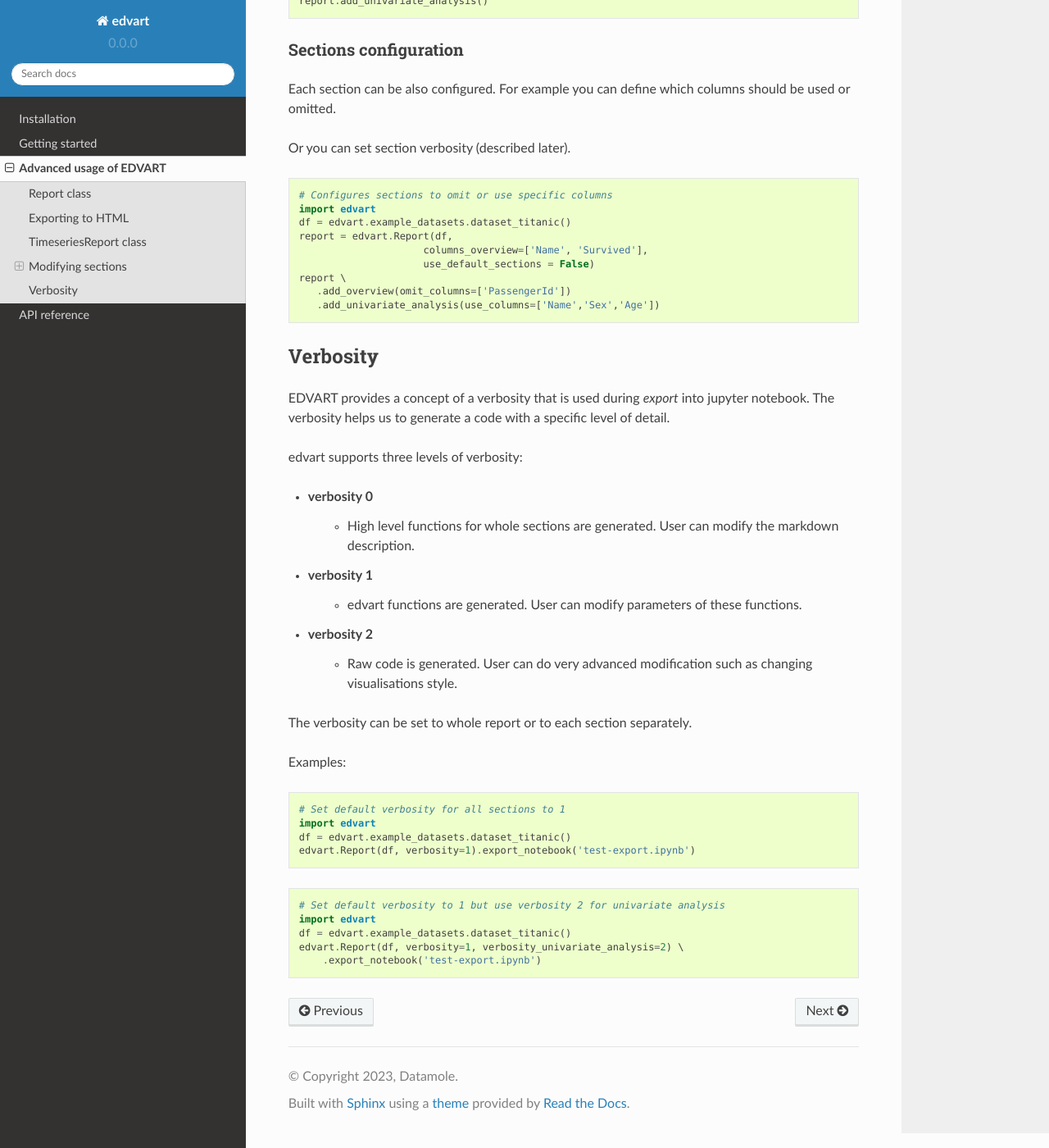
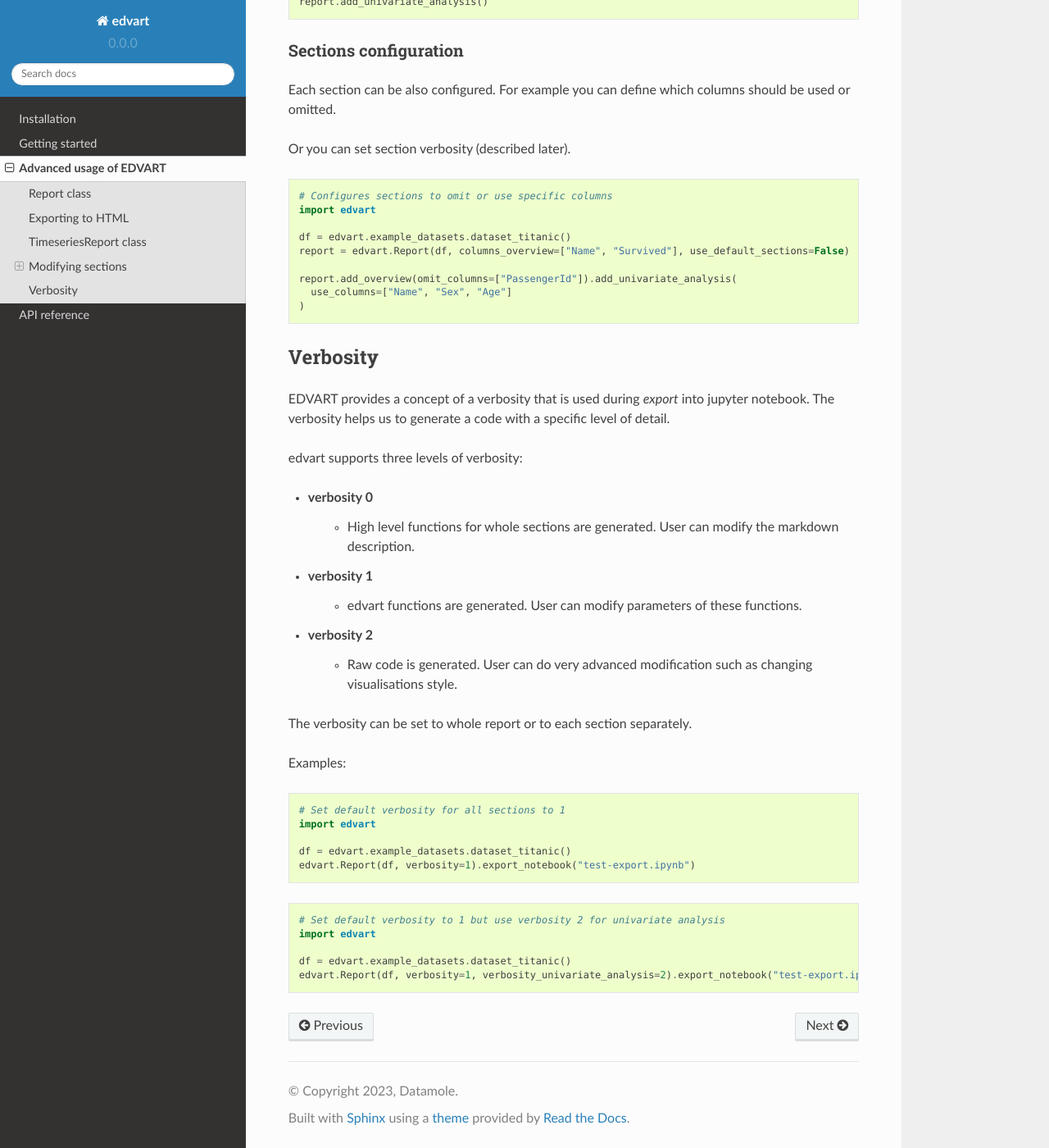
Before and after one commit to datamole-ai/edvart, a Sphinx documentation site: the page built from docs/advanced.rst, in a window 1280 px wide and 1400 px high, scrolled down 2457 px. Shown: the whole window at 82% size. Built offline with Sphinx 7.4.7 and the Read the Docs theme 2.0.0, drawn with Linux system fonts in a browser that asks for light colours; pages that are not in the unit, such as notebooks, are missing from menus.

```diff
--- a/docs/advanced.rst
+++ b/docs/advanced.rst
@@ -57,7 +57,7 @@ Each column is treated as a separate timeseries.
             ['2019Q4', 90000, 12000],
             ['2020Q1', 130000, 12000],
       ],
-      columns=['Quarter', 'Revenue', 'Profit']
+      columns=['Quarter', 'Revenue', 'Profit'],
    )
 
    # Reindex using helper function to have 'Quarter' as index
@@ -137,15 +137,16 @@ Or you can set section verbosity (described later).
 
 .. code-block:: python
 
-    # Configures sections to omit or use specific columns
-    import edvart
-    df = edvart.example_datasets.dataset_titanic()
-    report = edvart.Report(df,
-                         columns_overview=['Name', 'Survived'],
-                         use_default_sections = False)
-    report \
-       .add_overview(omit_columns=['PassengerId'])
-       .add_univariate_analysis(use_columns=['Name','Sex','Age'])
+  # Configures sections to omit or use specific columns
+  import edvart
+
+  df = edvart.example_datasets.dataset_titanic()
+  report = edvart.Report(df, columns_overview=["Name", "Survived"], use_default_sections=False)
+
+  report.add_overview(omit_columns=["PassengerId"]).add_univariate_analysis(
+    use_columns=["Name", "Sex", "Age"]
+  )
+
 
 
 .. _verbosity:
@@ -173,15 +174,15 @@ Examples:
 
     # Set default verbosity for all sections to 1
     import edvart
+
     df = edvart.example_datasets.dataset_titanic()
-    edvart.Report(df, verbosity=1).export_notebook('test-export.ipynb')
-
+    edvart.Report(df, verbosity=1).export_notebook("test-export.ipynb")
 
 
 .. code-block:: python
 
     # Set default verbosity to 1 but use verbosity 2 for univariate analysis
     import edvart
+
     df = edvart.example_datasets.dataset_titanic()
-    edvart.Report(df, verbosity=1, verbosity_univariate_analysis=2) \
-        .export_notebook('test-export.ipynb')
+    edvart.Report(df, verbosity=1, verbosity_univariate_analysis=2).export_notebook("test-export.ipynb")
```
Also changed, not shown: other parts of docs/advanced.rst (+1 -1 lines), docs/getting_started.rst (+4 -4 lines).
